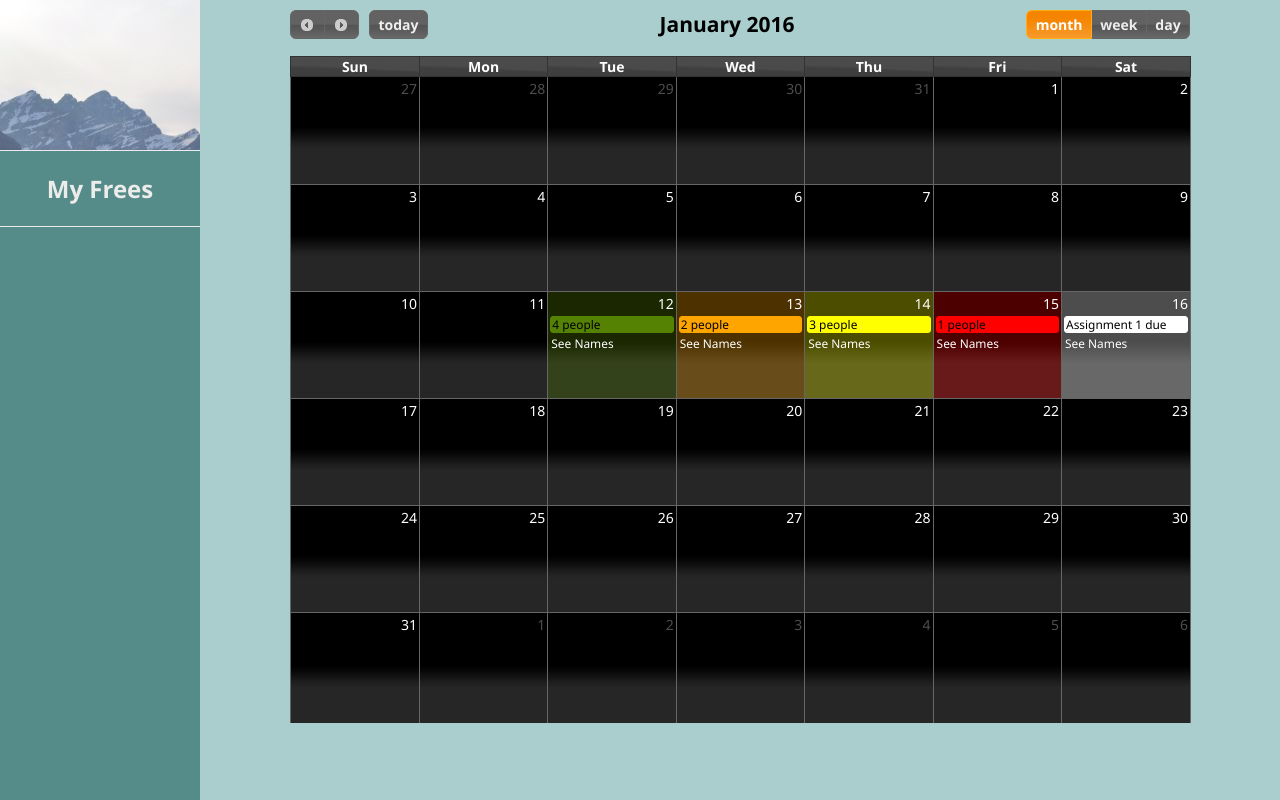
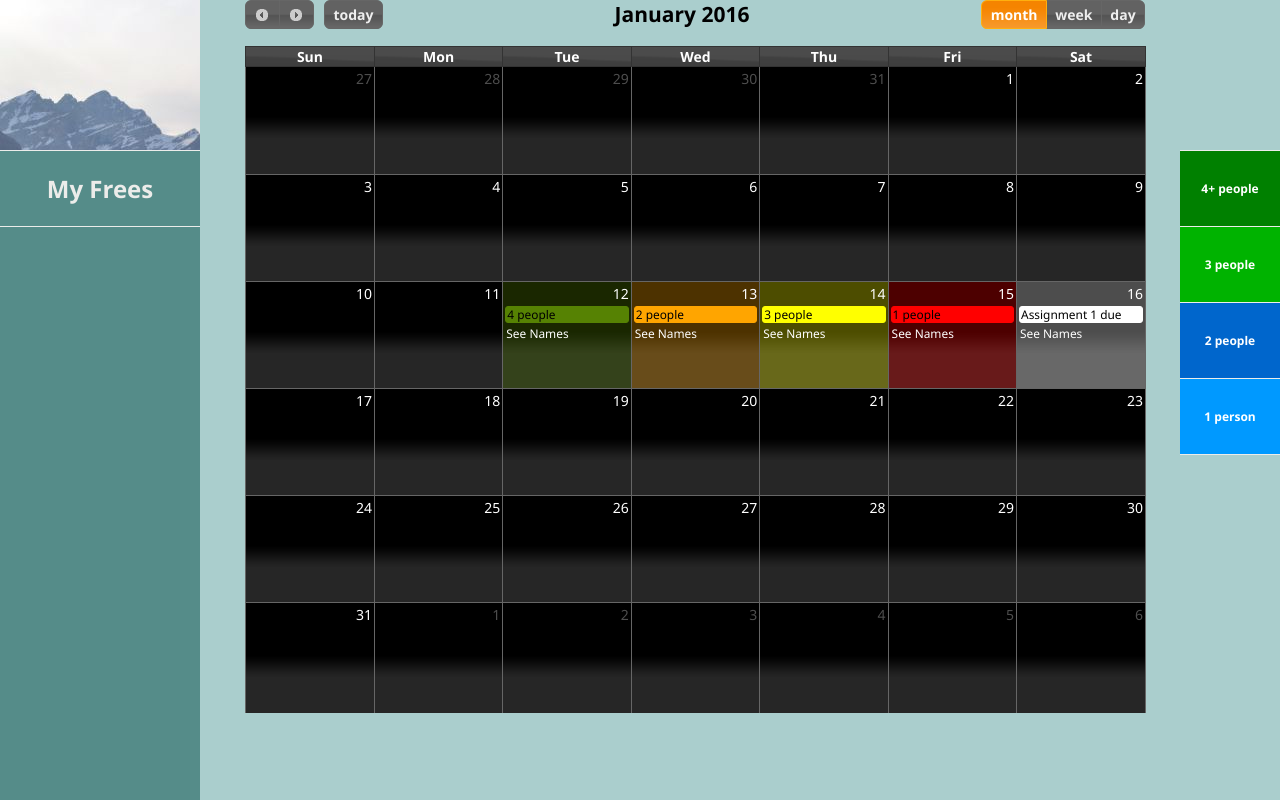
Before and after one commit to ilyakrasnovsky/cos_333_final_project, a Django app: template project/templates/assigncal/cal.html in a window 1280 px wide. Run offline with Django 3.2, Linux system fonts and the light colour scheme; the template is opened without the code that fills it, so the values that code supplies are empty.

Commit message:
Nick's push to create color code

```diff
--- a/project/static/style_nick.css
+++ b/project/static/style_nick.css
@@ -10,19 +10,25 @@ body {
 	font-size: 14px;
 }
 
+
 #calendar {
 	max-width: 900px;
 	min-width: 600px;
+	margin: 0 auto;
+}
 
-	width: calc(100% - 210px);
-	margin: 0 auto;
+/*Capsule class to contain the calendar div to allow it to be
+centerd between the fixes classes sidebar and the color code sidebar*/
+.capsule {
+	width: calc(100% - 310px);
 
 	/*Position elements*/
 	position: relative;
-	top: 10px; /*10px*/
-	left: 100px;	/*210px*/
+	top: 0px;
+	left:210px;
 }
 
+/*Holds the classes sidebar layout*/
 .classes_section {
 	/*Background color for classes sidebar*/
 	background-color: #558C89;
@@ -30,27 +36,50 @@ body {
 	height: 100%;
 
 	/*Specify position elements*/
-	/*Issue here with people with 6+ classes*/
 	position: fixed;
-	/*Use absolute position for standard scrolling
-	but will have some leftover room at the bottom*/
-
 	top: 0;
 	left: 0;
 }
 
-/*
-.calendar_section {
-	max-width: 900px;
-	min-width: 600px;
+.color_code {
+	width: 100px;
 
-	width: calc(100% - 210px);
-	margin: 0 auto;
+	/*Specify position elements*/
+	position: fixed;
+	top: 150px;
+	right: 0;
+}
 
-	position: absolute;
-	top: 10px;
-	left: 210px;
-}*/
+ul.color_list {
+	/*Box model CSS properties*/
+	width: 100px;
+	margin: 0px;
+    	padding: 0px;
+	border: 0px solid navy;
+
+	/*Text style*/
+    	list-style-type: none;
+    	text-align: center;
+
+	/*Position elements*/
+	position: relative;
+	top: 0px;
+}
+
+li.color_list {
+    	display: block;
+	border-bottom: 1px solid #ECECEA;
+
+	/*Position elements*/
+	height: 75px;
+	line-height: 75px;
+
+	/*Text style*/
+	font-weight: bold;
+	font-size: 12px;
+   	text-decoration: none;
+	color: white;
+}
 
 .logo {
 	background-image: url("logo.jpg");
@@ -72,7 +101,7 @@ body {
 }
 
 ul.class_list {
-	background-color: background-color: #558C89;
+	background-color: #558C89;
 
 	/*Box model CSS properties*/
 	width: 200px;
--- a/project/templates/assigncal/cal.html
+++ b/project/templates/assigncal/cal.html
@@ -163,6 +163,16 @@
 				</li>
 			</ul>
 	</div>
-	<div id='calendar'></div>
+	<div class='capsule'>
+		<div id='calendar'></div>
+	</div>
+	<div class="color_code">
+		<ul class="color_list">
+			<li class="color_list" style="background-color: #008000; border-top: 1px solid #ECECEA;">4+
+ people</li>
+			<li class="color_list" style="background-color: #00B300;">3 people</li>
+			<li class="color_list" style="background-color: #0066cc;">2 people</li>
+			<li class="color_list" style="background-color: #0099ff;">1 person</li>
+	</div>
 </body>
 </html>
```
Also changed, not shown: project/templates/base.html (deleted, +0 -15 lines). Lines whose indentation alone changed are shown as unchanged.
